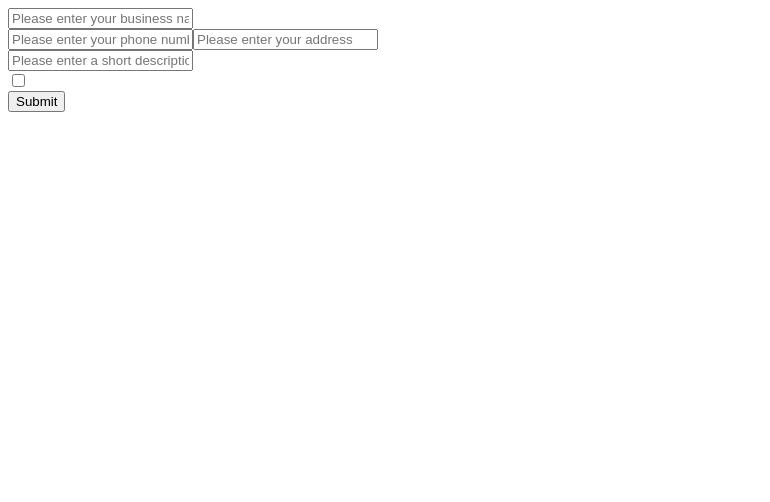
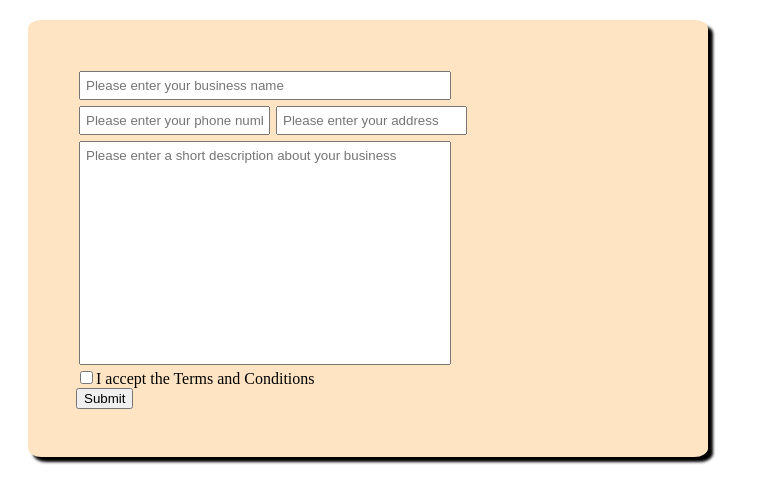
Before and after one commit to konative/bloom, a React (Create React App) app in the folder client/: page / in a window 1280 px wide. Shown: the top 502 px of the page, without its empty margins (0-770 px from the left). Built offline with nearby package versions, Linux system fonts and the light colour scheme.

Commit message:
Testing CSS
Testing CSS

```diff
--- /dev/null
+++ b/client/src/components/Form/Form.css
@@ -0,0 +1,25 @@
+.formCont {
+  background-color: bisque;
+  padding: 40px;
+  width: 600px;
+  margin: 20px;
+  border-radius: 2%;
+  box-shadow: 5px 5px 3px;
+}
+.input1 {
+  padding: 5px;
+  margin: 3px;
+  padding-right: 163px;
+  width: 200px;
+}
+.inputs {
+  padding: 5px;
+  margin: 3px;
+}
+.descInput {
+  padding: 5px;
+  margin: 3px;
+  width: 350px;
+  padding-right: 13px;
+  padding-bottom: 200px;
+}
--- a/client/src/components/form/form.js
+++ b/client/src/components/form/form.js
@@ -1,4 +1,5 @@
 import React, { useState } from "react";
+import "./Form.css"
 
 function Form() {
 
@@ -24,16 +25,16 @@ function Form() {
     }
 
     return (
-        <div>
-            <form onSubmit={handleSubmit}>
-                <input placeholder='Please enter your business name' value={busName} onChange={e => setBusName(e.target.value)} required />
+        <div className='formCont'>
+            <form onSubmit={handleSubmit} className='inputs'>
+                <input placeholder='Please enter your business name' value={busName} onChange={e => setBusName(e.target.value)} required className='input1' />
                 <br />
-                <input placeholder='Please enter your phone number' value={phoneNum} onChange={e => setPhoneNum(e.target.value)} required />
-                <input placeholder='Please enter your address' value={address} onChange={e => setAddress(e.target.value)} required />
+                <input placeholder='Please enter your phone number' value={phoneNum} onChange={e => setPhoneNum(e.target.value)} required className='inputs' />
+                <input placeholder='Please enter your address' value={address} onChange={e => setAddress(e.target.value)} required className='inputs' />
                 <br />
-                <input placeholder='Please enter a short description about your business' value={desc} onChange={e => setDesc(e.target.value)} required />
+                <input placeholder='Please enter a short description about your business' value={desc} onChange={e => setDesc(e.target.value)} required className='descInput' />
                 <br />
-                <input type="checkbox" onChange={e => setTermsAndCon(e.target.value)} required />
+                <label><input type="checkbox" onChange={e => setTermsAndCon(e.target.value)} required />I accept the Terms and Conditions</label>
                 <br />
                 <button>Submit</button>
             </form>
```
